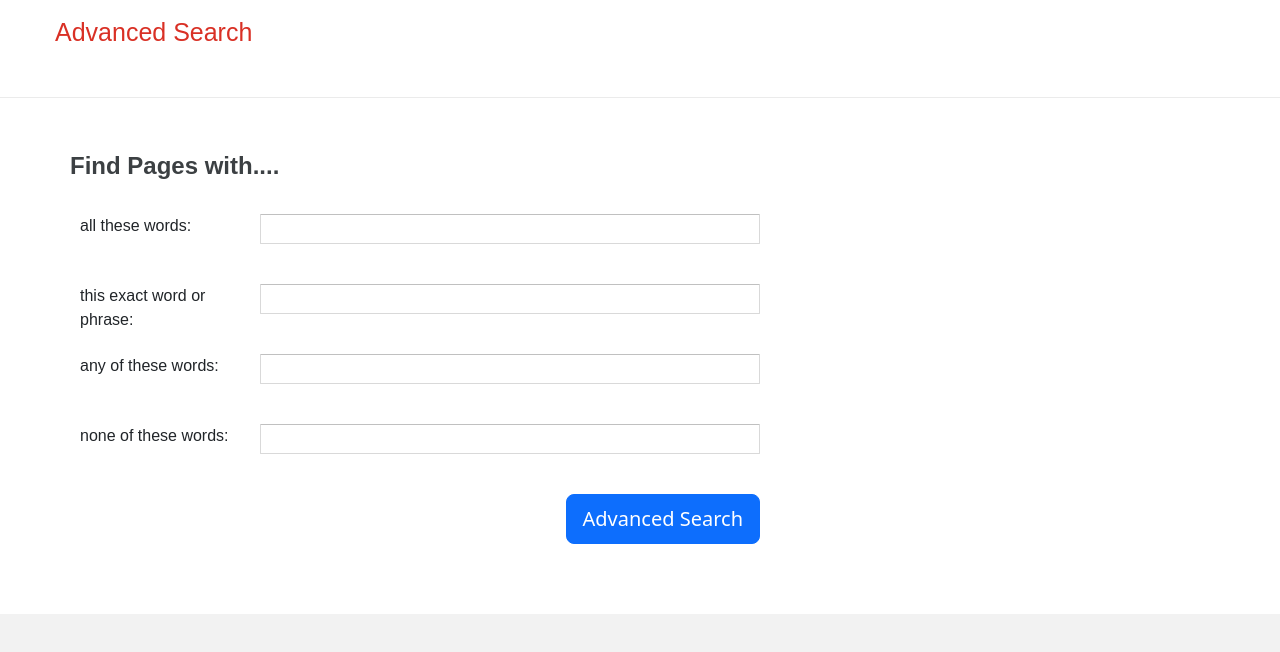
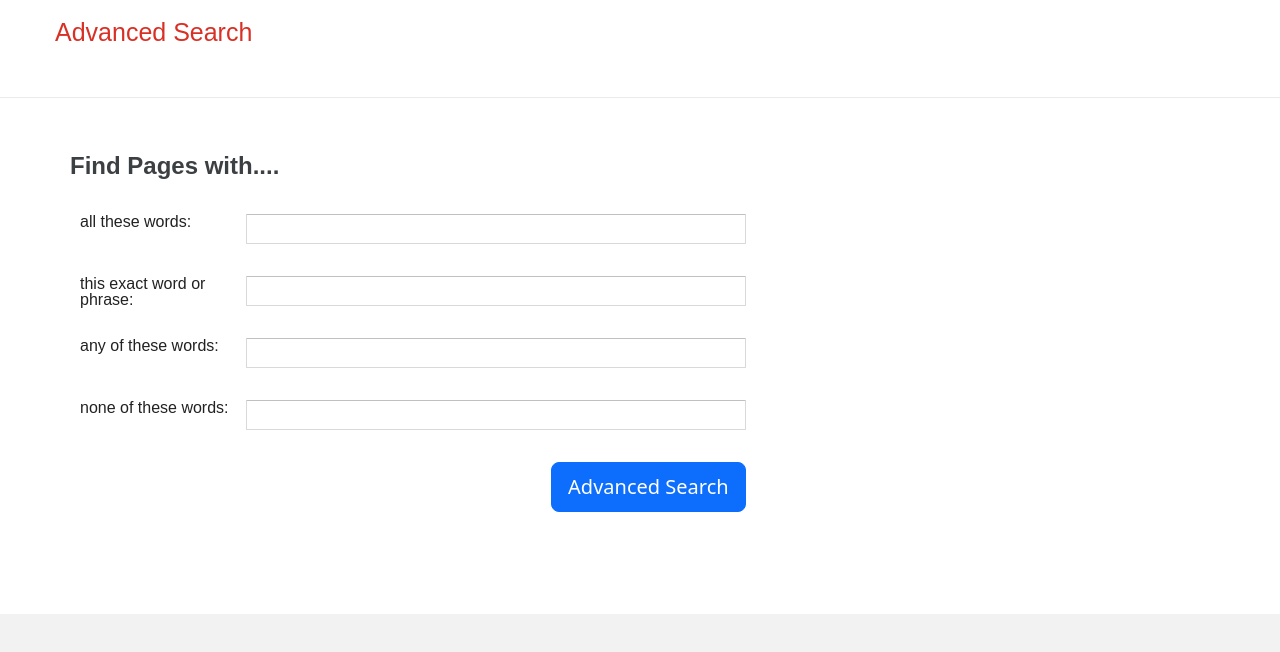
Before and after one commit to damiandrozdeu/damiandrozdeu.github.io, a plain HTML site: page advanced.html in a window 1280 px wide. Shown: the part 86-738 px from the top of the page. Drawn offline with nearby package versions, Linux system fonts and the light colour scheme.

Commit message:
Fix for flex columns

```diff
--- a/vartiables.scss
+++ b/vartiables.scss
@@ -112,11 +112,12 @@ body, html {
 }
 .AdvancedInput {
     height: 30px;
-    width: 500px;
+    max-width: 500px;
     display: flex;
+    flex: 1;
 
     input {
-    width: 600px;
+    flex: 1;
     -webkit-border-radius: 1px;
     -moz-border-radius: 1px;
     border-radius: 1px;
@@ -134,14 +135,23 @@ body, html {
 }
 .AdvancedTitle
 {
-    height: 50px;
-    width: 200px;
+    float: left;
+    display: inline-block;
+    min-width: 167px;
+    width: 16%;
+    height: 42px;
+    color: #222;
+    font-size: 13px;
+    line-height: 16px;
+    vertical-align: middle;
     font-family: Arial, sans-serif;
     padding-left: 20px;
     font-size: 1rem;
+
 }
 .AdvancedInputMain {
     display: flex;
+    width: 100%;
     padding: 10px;
 }
 .Find-pages {
```
Also changed, not shown: advanced.html (+0 -1 lines), vartiables.css, 1 other file.
